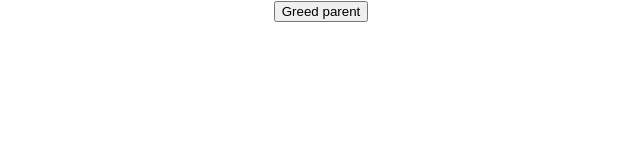
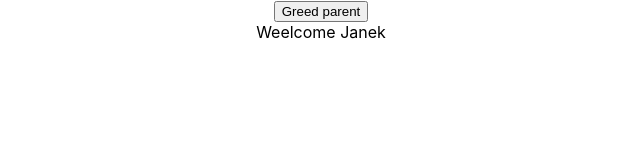
Before and after one commit to JanekJaniak/HelloReact, a React (Create React App) app: page / in a window 1280 px wide. Shown: the top 160 px of the page, without its empty margins (319-959 px from the left). Built offline with nearby package versions, Linux system fonts and the light colour scheme.

Commit message:
Conditional rendering

```diff
--- a/src/App.js
+++ b/src/App.js
@@ -11,6 +11,7 @@
 // import ClassClick from './components/classClick.js'
 // import EventBind from './components/eventBind.js'
 import ParentComponent from './components/parrentComponent.js'
+import UserGreeting from './components/userGreeting.js'
 
 class App extends Component {
   render() {
@@ -29,7 +30,10 @@
         <FunctionClick />
         <ClassClick />
         <EventBind /> */}
+        {/* Passing methods as props */}
         <ParentComponent />
+        {/* Conditional rendering */}
+        <UserGreeting />
       </div>
     );
   }
--- /dev/null
+++ b/src/components/userGreeting.js
@@ -0,0 +1,44 @@
+import React, { Component } from 'react'
+
+class UserGreeting extends Component {
+  constructor() {
+    super()
+
+    this.state = {
+      isLoggedIn: true
+    }
+  }
+
+  render() {
+    // 1. if/else
+
+    // if/else second approach
+    // let message
+    // if(this.state.isLoggedIn) {
+    //     message = <div>Welcome Janek</div>
+    //     } else {
+    //       message =  <div>Welcome unknown</div>
+    //     }
+
+    //   return <div>{ message }</div>
+
+      // if/else first approach
+      // if(this.state.isLoggedIn) {
+      //   return <div>Welcome Janek</div>
+      //   } else {
+      //     return <div>Welcome unknown</div>
+      //   }
+
+    // 2. ternary aproach
+    // return (
+    //   this.state.isLoggedIn ?
+    //   <div>Welcome Janek</div> :
+    //   <div>Welcome unknown</div>
+    // )
+
+    // 3. short circut operator
+    return this.state.isLoggedIn && <div>Weelcome Janek</div>
+  }
+}
+
+export default UserGreeting
```
Also changed, not shown: src/components/hello.js (+6 -6 lines).
